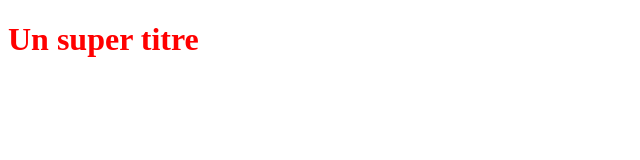
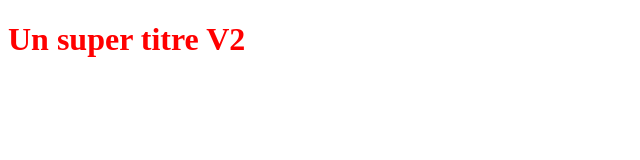
Before and after one commit to waoda0/OpenclassroomsProject, a plain HTML site: page index.html in a window 1280 px wide. Shown: the full height of the page, 0-640 px from the left. Drawn offline with Linux system fonts and the light colour scheme; files that its build step writes are made by us from their sources.

Commit message:
V2 index

```diff
--- a/index.html
+++ b/index.html
@@ -5,6 +5,6 @@
    <link rel="stylesheet" type="text/css" href="styles.css">
 </head>
 <body>
-   <h1>Un super titre</h1>
+   <h1>Un super titre V2</h1>
 </body>
 </html>
```
